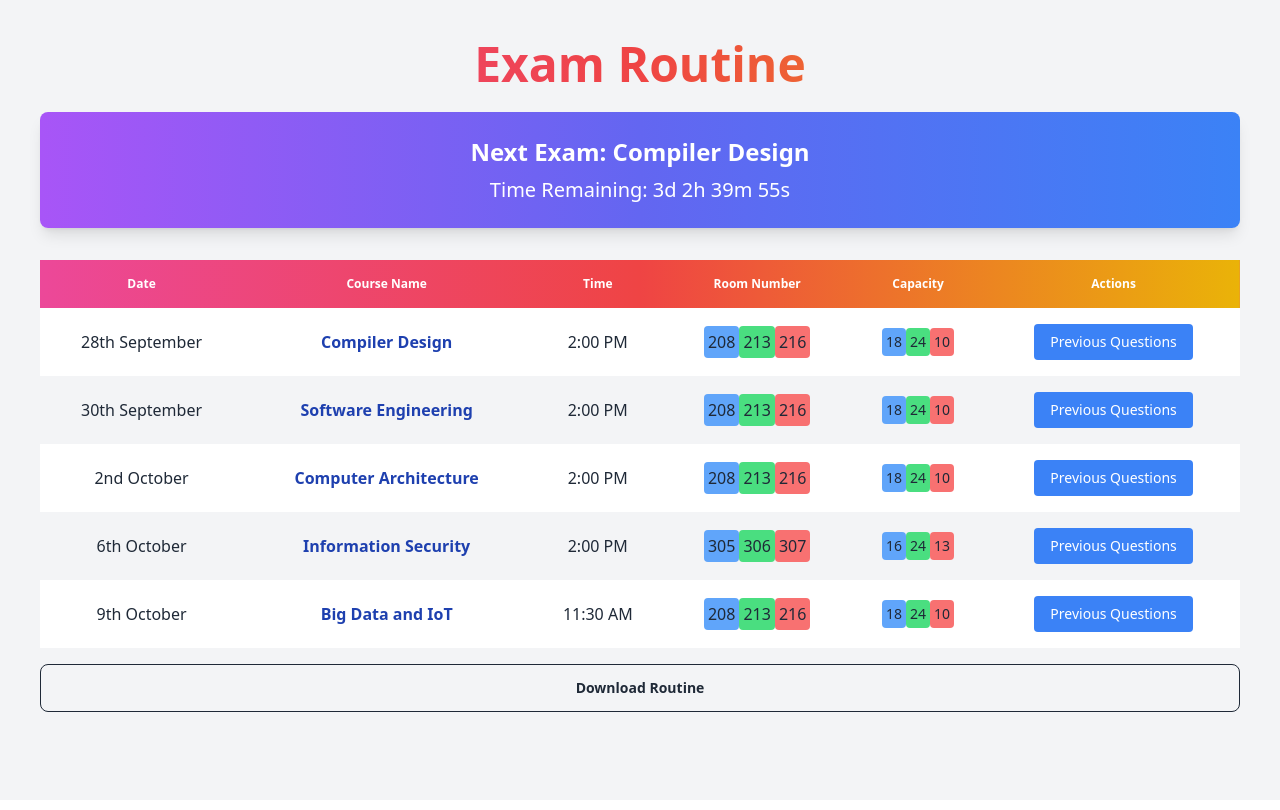
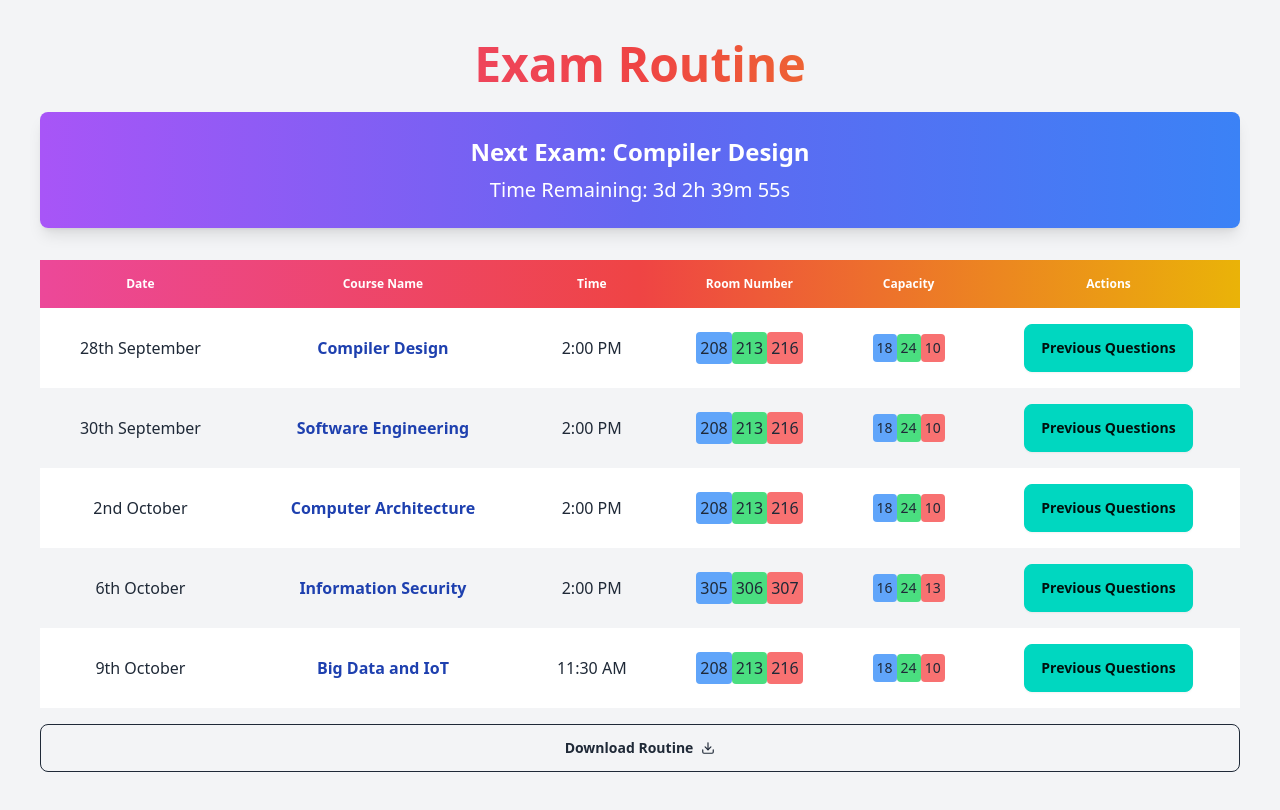
Before and after one commit to sakibnjr/Smart-Routine, a React (Vite) app: page / in a window 1280 px wide. Shown: the top 810 px of the page. Built offline with nearby package versions, Linux system fonts and the light colour scheme.

Commit message:
changed colors, added icon

```diff
--- a/src/RoutineTable.jsx
+++ b/src/RoutineTable.jsx
@@ -1,7 +1,7 @@
 import React, { useState, useEffect } from "react";
 import { motion } from "framer-motion";
 import { useMediaQuery } from "react-responsive";
-import { FaQuestionCircle } from "react-icons/fa"; // Importing icons from React Icons
+import { LuDownload } from "react-icons/lu"; // Importing icons from React Icons
 
 const RoutineTable = () => {
   const routineData = [
@@ -222,9 +222,9 @@ const RoutineTable = () => {
                       </div>
                     ))}
                   </td>
-                  <td className="p-2 md:p-4">
+                  <td className="p-1 md:p-4">
                     <button
-                      className="bg-blue-500 text-white px-4 py-2 rounded hover:bg-blue-600"
+                      className="btn btn-accent"
                       onClick={() =>
                         handlePreviousQuestionsClick(item.previousQuestionsLink)
                       }
@@ -245,6 +245,7 @@ const RoutineTable = () => {
         className="flex justify-center items-center btn btn-outline my-4"
       >
         Download Routine
+        <LuDownload />
       </a>
     </div>
   );
```
